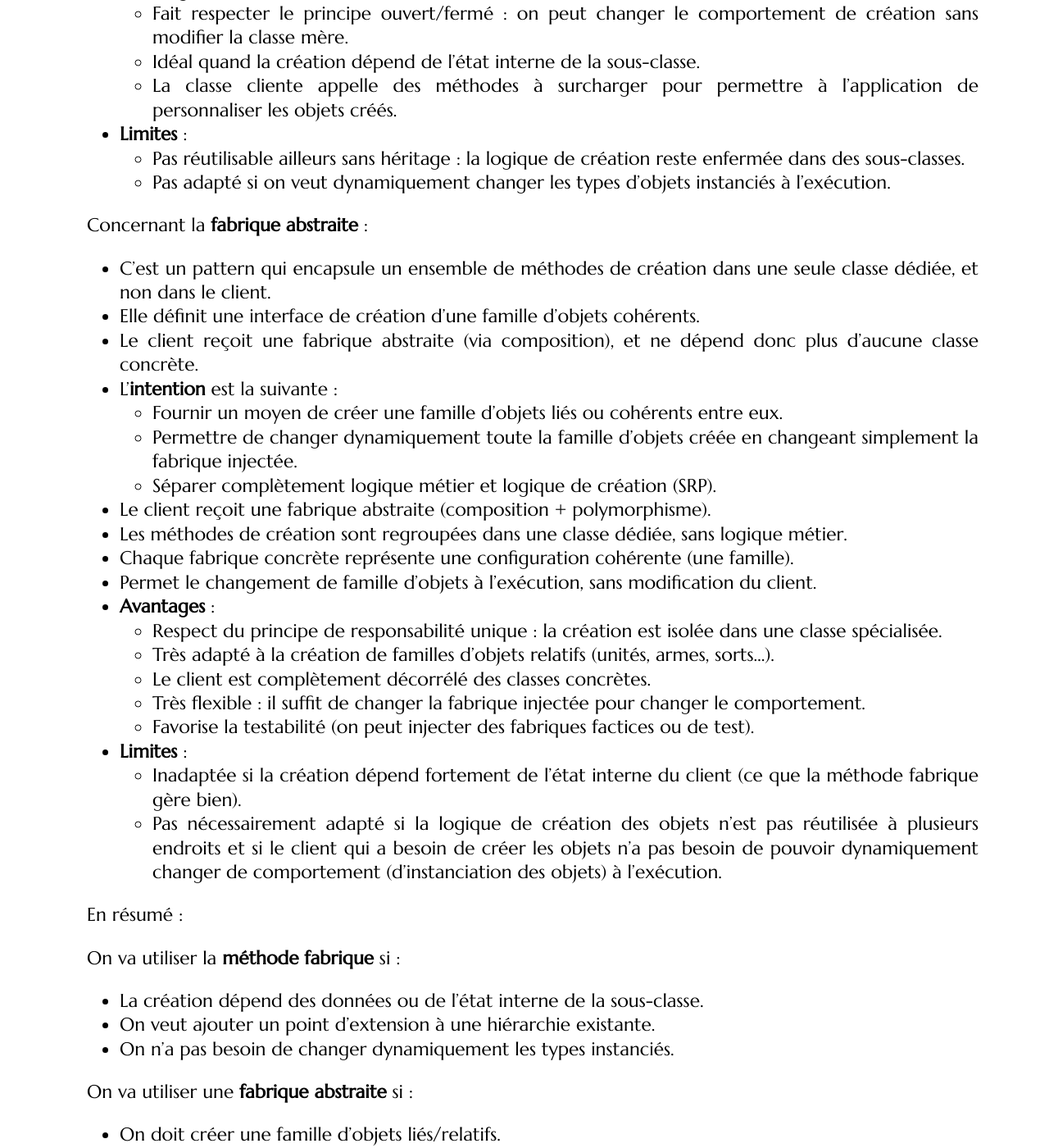
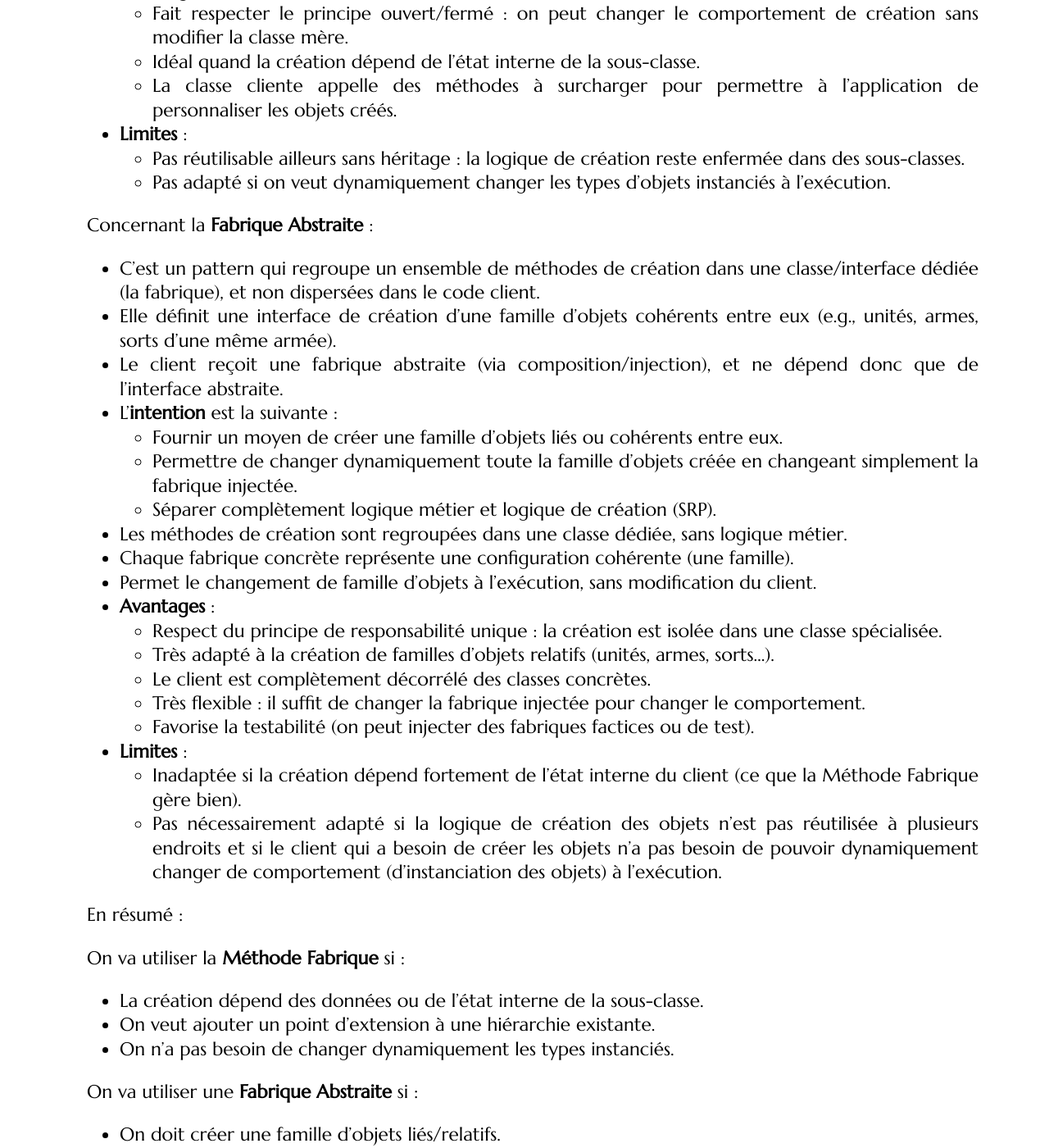
Before and after one commit to mgasquet/R304-QualiteDeveloppement, a Jekyll site: the page built from tutorials/tutorial4.md, in a window 1280 px wide and 1400 px high, scrolled down 76511 px. Shown: the whole window at 82% size. Built offline with Jekyll 4.4.1, drawn with Linux system fonts in a browser that asks for light colours; some web fonts are replaced; some of the changed text lies outside the part shown.

Commit message:
précisions sur la diff avec méthode fabrique et fabrique abstraite

````diff
--- a/tutorials/tutorial4.md
+++ b/tutorials/tutorial4.md
@@ -1301,12 +1301,12 @@ public class CafeFactory {
 }
 ```
 
-**Cependant**, si les objets sont **de même nature** (ici, tous des **cafés**) et ont globalement besoin des mêmes entrées pour être instanciés, on préférera la première méthode et on préférera éviter celle-ci. On réservera le fait d'avoir plusieurs méthodes pour créer des objets de nature différentes (comme nous le ferons avec **la fabrique abstraite**).
+**Cependant**, si les objets sont **de même nature** (ici, tous des **cafés**) et ont globalement besoin des mêmes entrées pour être instanciés, on préférera la première méthode et on préférera éviter celle-ci. On réservera le fait d'avoir plusieurs méthodes pour créer des objets de nature différentes (comme nous le ferons avec **la Fabrique Abstraite**).
 
 La première méthode (avec le bloc **switch**) pourrait ressembler à du mauvais code, mais il s'agit bien de l'implémentation **souhaitée**. De plus, la seconde méthode n'aurait pas bien fonctionné avec la classe `Machine` à moins de la coder autrement. On se serait soit retrouvé avec de la duplication de code, soit à gérer un autre `switch` dans la classe `Machine`. Dans cet exemple, il est donc préférable d'utiliser la première méthode.
 
 
-<!-- Il est possible de régler ce problème avec les patterns **méthode fabrique** et/ou **fabrique abstraite**. -->
+<!-- Il est possible de régler ce problème avec les patterns **Méthode Fabrique** et/ou **Fabrique Abstraite**. -->
 
 **Remarques :**
 * Avec notre implémentation, il est éventuellement possible d'utiliser une autre marque de café qui possède son propre type d'expresso et de cappuccino (avec des graines de provenances différentes, et une autre marque de sucre). Il suffira de changer la fabrique sans impacter le reste des classes. Mais que se passerait-il si on souhaitait faire cohabiter ces différentes **marques** de café, avec leur propre machine ?
@@ -1464,7 +1464,7 @@ L'idée de ce pattern est de proposer un framework de création d'objets, où de
 
 Pour que l'utilisation de ce pattern soit justifié, il faut que la **classe mère** (abstraite) effectue **d'autres traitements que simplement créer l'objet** &#40;sinon c'est juste une fabrique&#41;. Dans une &#40;ou plusieurs&#41; méthode&#40;s&#41; de la classe mère où un traitement est effectué, la méthode abstraite est appelée ce qui permet de récupérer un objet dont le type concret sera décidé par les sous-classes. Ainsi, le traitement peut être effectué dans la classe mère sans avoir besoin d'être dépendant d'une classe concrète.
 
-Le pattern **méthode fabrique** permet donc de proposer une solution au problème posé dans cet exemple. L'idée est de rendre la création du poisson **abstraite** dans `SpotPeche` (et donc rendre `SpotPeche` abstrait) et de déléguer la création du type de monstre dans des classes dérivées (`Etang` et `Lac`).
+Le pattern **Méthode Fabrique** permet donc de proposer une solution au problème posé dans cet exemple. L'idée est de rendre la création du poisson **abstraite** dans `SpotPeche` (et donc rendre `SpotPeche` abstrait) et de déléguer la création du type de monstre dans des classes dérivées (`Etang` et `Lac`).
 
 ```java
 public abstract class Poisson {
@@ -1602,7 +1602,7 @@ public class Main {
 ![Fabrique 5]({{site.baseurl}}/assets/TP4/Fabrique5.svg)
 </div>
 
-Le pattern s'appelle **méthode fabrique**, car la méthode abstraite implémentée par les classes filles sont elles-mêmes des fabriques !
+Le pattern s'appelle **Méthode Fabrique**, car la méthode abstraite implémentée par les classes filles sont elles-mêmes des fabriques !
 
 Dans notre exemple, chaque spot ne renvoie qu'un type de poisson (truite pour l'étang, carpe pour le lac). Cependant, la méthode fabrique n'a pas obligation de renvoyer un seul type d'instance : elle peut renvoyer l'instance qu'elle souhaite (tant que cela respecte le type de retour demandé). Par exemple, nous aurions pu avoir un spot "océan" qui génère à la fois des carpes, des truites et autre dans sa méthode `creerPoisson` !
 
@@ -1725,7 +1725,7 @@ L'idée de ce pattern est de proposer un framework de création d'objets, où de
 
 Pour que l'utilisation de ce pattern soit justifié, il faut que la **classe mère** abstraite&#41; effectue **d'autres traitements que simplement créer l'objet** &#40;sinon c'est juste une fabrique&#41;. Dans une &#40;ou plusieurs&#41; méthode&#40;s&#41; de la classe mère où un traitement est effectué, la méthode abstraite est appelée ce qui permet de récupérer un objet dont le type concret sera décidé par les sous-classes. Ainsi, le traitement peut être effectué dans la classe mère sans avoir besoin d'être dépendant d'une classe concrète.
 
-Le pattern **méthode fabrique** permet donc de proposer une bien meilleure solution. L'idée est de rendre la création du monstre **abstraite** dans `Zone` (et donc rendre `Zone` abstrait) et de déléguer la création du type de monstre dans des classes dérivées.
+Le pattern **Méthode Fabrique** permet donc de proposer une bien meilleure solution. L'idée est de rendre la création du monstre **abstraite** dans `Zone` (et donc rendre `Zone` abstrait) et de déléguer la création du type de monstre dans des classes dérivées.
 
 ```java
 public abstract class Zone {
@@ -1782,7 +1782,7 @@ Nous avons réglé les différents problèmes évoqués précédemment :
 * Plus d'erreur à l'exécution possible si un monstre n'existe pas (on passe d'une vérification à l'exécution à une vérification à la compilation, car la classe du Monstre doit exister).
 * Il n'est pas possible d'utiliser la fabrique ailleurs : la logique de fabrication est encapsulée dans la classe concrète de la zone.
 
-Le pattern s'appelle **méthode fabrique**, car la méthode abstraite implémentée par les classes filles sont elles-mêmes des fabriques ! D'ailleurs, dans l'exemple, nous avons supprimé `MonstreFactory` qui ne nous est plus utile.
+Le pattern s'appelle **Méthode Fabrique**, car la méthode abstraite implémentée par les classes filles sont elles-mêmes des fabriques ! D'ailleurs, dans l'exemple, nous avons supprimé `MonstreFactory` qui ne nous est plus utile.
 
 On peut généraliser ce **pattern** ainsi :
 
@@ -1790,7 +1790,7 @@ On peut généraliser ce **pattern** ainsi :
 ![Méthode Fabrique 1]({{site.baseurl}}/assets/TP4/MethodeFabrique1.svg){: width="65%" }
 </div>
 
-Cependant, que se passe-t-il si plusieurs services différents doivent créer des **slimes** ou des **fantômes** (par exemple, si nous faisons revenir la classe `Arene` que nous avions au début) ? Il faut vraiment créer une sous-classe par type de service et de monstre ? Non, rassurez-vous ! C'est justement un point que permettra de régler la **fabrique abstraite** que nous verrons prochainement.
+Cependant, que se passe-t-il si plusieurs services différents doivent créer des **slimes** ou des **fantômes** (par exemple, si nous faisons revenir la classe `Arene` que nous avions au début) ? Il faut vraiment créer une sous-classe par type de service et de monstre ? Non, rassurez-vous ! C'est justement un point que permettra de régler la **Fabrique Abstraite** que nous verrons prochainement.
 -->
 
 ### Age of Fantasy - Partie 1
@@ -1819,7 +1819,7 @@ Maintenant, voyons un exemple un peu plus complexe en reprenant le cas de la mac
 
 * On veut pouvoir créer des machines `Pokafe` et des machines `Difikafe`.
 
-En refactorant le code initial et en appliquant le pattern **méthode fabrique** une telle implémentation est possible :
+En refactorant le code initial et en appliquant le pattern **Méthode Fabrique** une telle implémentation est possible :
 
 ```java
 public class ExpressoPokafe extends Cafe {
@@ -1919,12 +1919,12 @@ class Main {
 }
 ```
 
-Il y a quelques aspects du code qui vous paraissent encore superflus ou redondants ? C'est normal ! Nous allons encore améliorer cet exemple plus tard en utilisant une **fabrique abstraite**.
+Il y a quelques aspects du code qui vous paraissent encore superflus ou redondants ? C'est normal ! Nous allons encore améliorer cet exemple plus tard en utilisant une **Fabrique Abstraite**.
 -->
 
 ### Gestionnaire de livraisons - Partie 1
 
-Testons maintenant votre maîtrise du pattern **méthode fabrique** avec un nouvel exercice un peu plus complexe. Cet exercice (et sa suite) sont inspirés d'un exercice issu de l'excellent livre **Head First Design Patterns** qui propose une illustration des patterns **méthode fabrique** puis **fabrique abstraite** avec un exemple se basant sur des restaurants de **pizzas** (les exemples donnés dans ce livre sont d'ailleurs en Java).
+Testons maintenant votre maîtrise du pattern **Méthode Fabrique** avec un nouvel exercice un peu plus complexe. Cet exercice (et sa suite) sont inspirés d'un exercice issu de l'excellent livre **Head First Design Patterns** qui propose une illustration des patterns **Méthode Fabrique** puis **Fabrique Abstraite** avec un exemple se basant sur des restaurants de **pizzas** (les exemples donnés dans ce livre sont d'ailleurs en Java).
 
 <div class="exercise">
 
@@ -2025,7 +2025,7 @@ Imaginons que nous souhaitons faire en sorte qu'une armée puisse être **vaincu
 
 Par exemple, si l'armée orc vainc l'armée humaine, les unités humaines et les canons restent (mais ils sont maintenant forcés de travailler pour les orcs) et les prochaines unités créées seront des orcs, les prochaines armes des catapultes et les prochains sorts des sorts d'aveuglement. En fait, l'armée **humaine** et l'armée **orc** ont leur propre **configuration** ! Et on voudrait pouvoir changer la **configuration** d'une armée dynamiquement.
 
-Il semble compliqué d'obtenir un tel fonctionnement facilement avec une **méthode fabrique**... La bonne solution est d'utiliser un **autre pattern** que vous allez essayer de trouver par expérimentation dans l'exercice suivant.
+Il semble compliqué d'obtenir un tel fonctionnement facilement avec une **Méthode Fabrique**... La bonne solution est d'utiliser un **autre pattern** que vous allez essayer de trouver par expérimentation dans l'exercice suivant.
 
 Pour vous aider, voici quelques indications :
 * L'objectif est toujours le même : on souhaite pouvoir créer différents objets selon le contexte.
@@ -2094,7 +2094,7 @@ Pour vous aider, voici quelques indications :
 
 </div>
 
-Le design pattern que vous avez utilisé pour résoudre cet exercice est appelé **fabrique abstraite** ! Faisons un point sur ce pattern à travers un exemple complet.
+Le design pattern que vous avez utilisé pour résoudre cet exercice est appelé **Fabrique Abstraite** ! Faisons un point sur ce pattern à travers un exemple complet.
 
 Reprenons l'exemple des **zones** qui créent et font combattre des **monstres** avec un joueur. Dans le jeu, il y a maintenant des **Boss** qui sont des monstres spéciaux pouvant charger une attaque spéciale et des **Items** qui ont des caractéristiques et un prix de revente.
 
@@ -2440,7 +2440,7 @@ public class Main {
 
 L'objectif du pattern **Fabrique Abstraite** est donc de disposer d'une abstraction (classe abstraite ou interface) qui définit le contrat que doivent remplir les fabriques concrètes. Pour chaque famille de classes, on crée une fabrique concrète qui implémente cette interface ou étend cette classe abstraite. Ensuite, toutes les classes qui souhaitent utiliser cette fabrique doivent dépendre de la **fabrique abstraite** et non plus d'une fabrique concrète. Couplé à de l'injection de dépendances, il est très facile de complètement changer le comportement d'une classe.
 
-C'est globalement l'idée du pattern **Stratégie** que vous avez déjà vu lors du dernier TP, mais appliqué pour des fabriques ! On pourrait voir la **fabrique abstraite** comme une **stratégie de création**.
+C'est globalement l'idée du pattern **Stratégie** que vous avez déjà vu lors du dernier TP, mais appliqué pour des fabriques ! On pourrait voir la **Fabrique Abstraite** comme une **stratégie de création**.
 
 On peut généraliser ce **pattern** ainsi :
 
@@ -2482,11 +2482,11 @@ Revenons une dernière fois sur l'application de gestion de livraisons afin de l
 
 </div>
 
-### Différences entre les patterns méthode fabrique et fabrique abstraite
-
-Les patterns méthode fabrique et fabrique abstraite sont effectivement proches, dans le sens où ils visent tous les deux à abstraire et organiser la création d’objets. Mais même s’ils peuvent parfois résoudre des problèmes similaires, leurs intentions, leurs formes et surtout leurs contextes d’utilisation sont nettement différents.
-
-Concernant la **méthode fabrique** :
+### Différences entre les patterns _Méthode Fabrique_ et _Fabrique Abstraite_
+
+Les patterns **Méthode Fabrique** et **Fabrique Abstraite** sont effectivement proches, dans le sens où ils visent tous les deux à abstraire et organiser la création d’objets. Mais même s’ils peuvent parfois résoudre des problèmes similaires, leurs intentions, leurs formes et surtout leurs contextes d’utilisation sont nettement différents.
+
+Concernant la **Méthode Fabrique** :
 * C'est un pattern dont l’objectif principal est de donner un point d’extension permettant aux sous-classes de décider quel objet doit être instancié.
 * On remplace donc un appel direct à `new` dans une classe de base par une méthode destinée à être redéfinie par les sous-classes.
 * L'**intention** est la suivante :
@@ -2507,15 +2507,14 @@ Concernant la **méthode fabrique** :
   * Pas réutilisable ailleurs sans héritage : la logique de création reste enfermée dans des sous-classes.
   * Pas adapté si on veut dynamiquement changer les types d’objets instanciés à l’exécution.
 
-Concernant la **fabrique abstraite** :
-* C'est un pattern qui encapsule un ensemble de méthodes de création dans une seule classe dédiée, et non dans le client.
-* Elle définit une interface de création d’une famille d’objets cohérents.
-* Le client reçoit une fabrique abstraite (via composition), et ne dépend donc plus d’aucune classe concrète.
+Concernant la **Fabrique Abstraite** :
+* C'est un pattern qui regroupe un ensemble de méthodes de création dans une classe/interface dédiée (la fabrique), et non dispersées dans le code client.
+* Elle définit une interface de création d’une famille d’objets cohérents entre eux (e.g., unités, armes, sorts d'une même armée).
+* Le client reçoit une fabrique abstraite (via composition/injection), et ne dépend donc que de l'interface abstraite.
 * L'**intention** est la suivante :
   * Fournir un moyen de créer une famille d’objets liés ou cohérents entre eux.
   * Permettre de changer dynamiquement toute la famille d’objets créée en changeant simplement la fabrique injectée.
   * Séparer complètement logique métier et logique de création (SRP).
-* Le client reçoit une fabrique abstraite (composition + polymorphisme).
 * Les méthodes de création sont regroupées dans une classe dédiée, sans logique métier.
 * Chaque fabrique concrète représente une configuration cohérente (une famille).
 * Permet le changement de famille d’objets à l’exécution, sans modification du client.
@@ -2526,17 +2525,17 @@ Concernant la **fabrique abstraite** :
   * Très flexible : il suffit de changer la fabrique injectée pour changer le comportement.
   * Favorise la testabilité (on peut injecter des fabriques factices ou de test).
 * **Limites** :
-  * Inadaptée si la création dépend fortement de l’état interne du client (ce que la méthode fabrique gère bien).
+  * Inadaptée si la création dépend fortement de l’état interne du client (ce que la Méthode Fabrique gère bien).
   * Pas nécessairement adapté si la logique de création des objets n'est pas réutilisée à plusieurs endroits et si le client qui a besoin de créer les objets n'a pas besoin de pouvoir dynamiquement changer de comportement (d'instanciation des objets) à l'exécution.
 
 En résumé :
 
-On va utiliser la **méthode fabrique** si :
+On va utiliser la **Méthode Fabrique** si :
 * La création dépend des données ou de l’état interne de la sous-classe.
 * On veut ajouter un point d’extension à une hiérarchie existante.
 * On n’a pas besoin de changer dynamiquement les types instanciés.
 
-On va utiliser une **fabrique abstraite** si :
+On va utiliser une **Fabrique Abstraite** si :
 * On doit créer une famille d’objets liés/relatifs.
 * On doit pouvoir changer toute la famille d’objets à l’exécution en remplaçant la fabrique.
 * On veut séparer la logique métier et la logique de création des objets.
@@ -2697,7 +2696,7 @@ De plus, on peut aussi discuter du fait que le code gérant la sélection de la
 
 </div>
 
-Ici, cet exemple d'implémentation avec un fichier de configuration n'est bien sûr pas spécifique au pattern fabrique abstraite. On pourrait l'appliquer sur tout ce qui est abstrait et qui n'a besoin que d'une instance lors de l'exécution du programme. On pourra faire la même chose couplée au pattern **Stratégie** par exemple.
+Ici, cet exemple d'implémentation avec un fichier de configuration n'est bien sûr pas spécifique au pattern **Fabrique Abstraite**. On pourrait l'appliquer sur tout ce qui est abstrait et qui n'a besoin que d'une instance lors de l'exécution du programme. On pourra faire la même chose couplée au pattern **Stratégie** par exemple.
 
 La gestion des instances concrète se fait généralement au travers d'un outil dédié appelé **conteneur de dépendances** (ou **conteneur IoC**) qui est utilisé dans de nombreux **frameworks**. Il permet notamment de limiter la multiplication des singletons inutiles.
 
@@ -3206,7 +3205,7 @@ Si vous n'avez pas tout compris, n'hésitez pas à en parler avec votre enseigna
 
 2. Créez une nouvelle fabrique permettant de créer des `patternmons`.
 
-3. Adaptez le code de votre **fabrique abstraite** afin de pouvoir gérer votre nouvelle fabrique.
+3. Adaptez le code de votre **Fabrique Abstraite** afin de pouvoir gérer votre nouvelle fabrique.
 
 4. Un simple changement dans le fichier de configuration doit suffire pour utiliser les patternmons. Testez et vérifiez que tout marche bien (les attaques des monstres devraient avoir des noms anglais).
 
````
